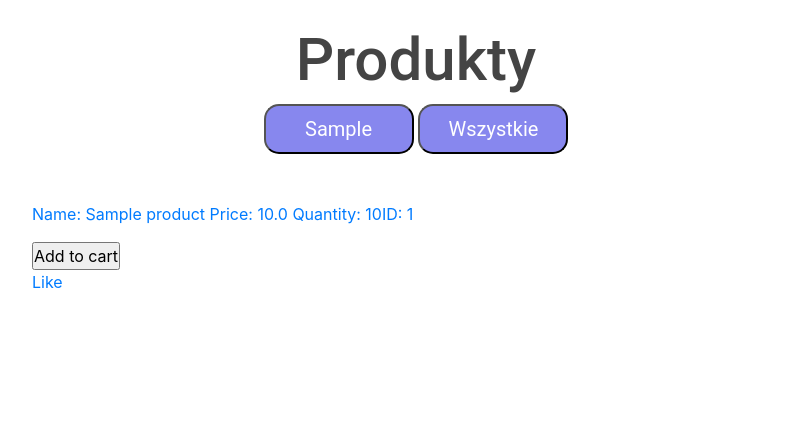
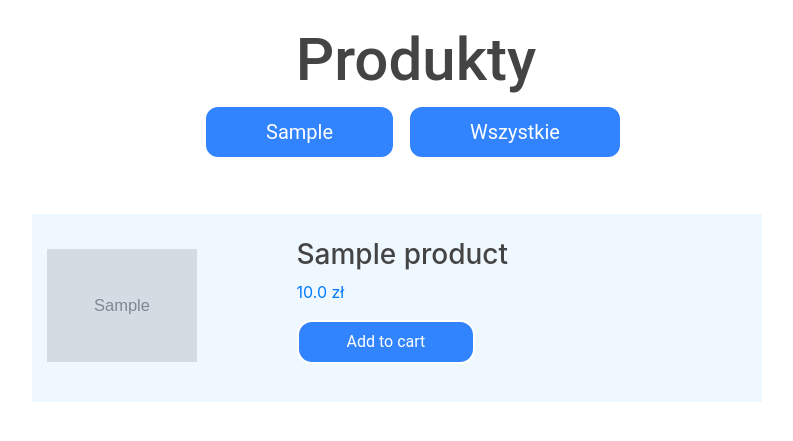
Before and after one commit to killzone10/BD2_project, a Flask app: page /products in a window 1280 px wide. Shown: the part 56-497 px from the top of the page, without its empty margins (53-846 px from the left). Run offline with Flask 2, Linux system fonts and the light colour scheme; tables that the repository leaves empty hold one stand-in row (values such as "Sample post"); grey boxes marked "Sample" are stand-in pictures; some libraries are stand-ins or nearby versions.

Commit message:
changed products page

```diff
--- a/app/static/main.css
+++ b/app/static/main.css
@@ -246,13 +246,13 @@ text-align: center;
     right: 0;
     padding-bottom: 25px;
 }
-#div1 {
+#div-left {
     display: inline-block;
     width:260px;
     /*height:120px;*/
     /*border: 1px solid red;*/
 }
-#div2 {
+#div-right {
     vertical-align:top;
     display: inline-block;
     width:400px;
@@ -331,3 +331,34 @@ text-align: center;
     border-color: #cef6ff;
     background: #4d95ff;
 }
+
+#tab-wrapper {
+    margin: auto;
+    left: 0;
+    right: 0;
+    padding-bottom: 25px;
+    background-color: aliceblue;
+    /*border-radius: 15px;*/
+}
+
+#tab-wrapper:hover {
+    padding-bottom: 25px;
+    background-color: #e8f1f8;
+    /*border-radius: 15px;*/
+}
+
+#tab-left {
+    display: inline-block;
+    width:260px;
+    border-radius: 15px;
+    padding: 15px;
+    /*height:120px;*/
+    /*border: 1px solid red;*/
+}
+#tab-right {
+    vertical-align:top;
+    display: inline-block;
+    width:400px;
+    /*height:160px;*/
+    /*border: 1px solid green;*/
+}
--- a/app/templates/products.html
+++ b/app/templates/products.html
@@ -6,24 +6,44 @@
     <div class="ind">
         <form method="post" action="/products">
             {% for product_type in product_types %}
-                <input type="submit" class="submit" value={{ product_type.title }} name="product_type"/>
+                <input type="submit" class=button2 value={{ product_type.title }} name="product_type"/>
             {% endfor %}
-            <input type="submit" class="submit" value="Wszystkie" name="product_type"/>
+            <input type="submit" class=button2 value="Wszystkie" name="product_type"/>
         </form>
     </div>
     <br></br>
     {% for result in products %}
-        <tr>
-            <p class="text-secondary"><a href="/products/{{ result.id }}"> Name: {{ result.name }}
-                Price: {{ result.price }} Quantity: {{ result.quantity }}ID: {{ result.id }} </a></p>
+        {#        <tr>#}
+        {#            <p class="text-secondary"><a href="/products/{{ result.id }}"> Name: {{ result.name }}#}
+        {#                Price: {{ result.price }} Quantity: {{ result.quantity }}ID: {{ result.id }} </a></p>#}
+        {##}
+        {#        </tr>#}
+        {#        <form method="post" action="/add_to_cart">#}
+        {#            <input type="hidden" name="hidden" value={{ result.id }}>#}
+        {#            <input type="submit" class="Cart" value="Add to cart" name="Add to cart">#}
+        {##}
+        {#        </form>#}
+        {#        <a href="{{ url_for('like') }}" title="Add to fav"> Like  </i> </a>#}
 
-        </tr>
-        <form method="post" action="/add_to_cart">
-            <input type="hidden" name="hidden" value={{ result.id }}>
-            <input type="submit" class="Cart" value="Add to cart" name="Add to cart">
+        <a href="/products/{{ result.id }}" style="text-decoration: none">
+            <div id="tab-wrapper">
 
-        </form>
-        <a href="{{ url_for('like') }}" title="Add to fav"> Like  </i> </a>
+                <div id="tab-left">
+                    <img width=150px class="product_img" src="{{ url_for('static', filename=result.photo) }}"/></div>
+                <div id="tab-right">
+                    <tr>
+                        <br>
+                        <h3>{{ result.name }}</h3>
+                        <p>{{ result.price }} zł</p>
+                    </tr>
+                    <form method="post" action="/add_to_cart">
+                        <input type="hidden" name="hidden" value={{ result.id }}>
+                        <input type="submit" class=button2 value="Add to cart" name="Add to cart">
+                    </form>
+                </div>
 
+            </div>
+        </a>
+        <br>
     {% endfor %}
 {% endblock %}
--- a/app/templates/specific_product.html
+++ b/app/templates/specific_product.html
@@ -11,9 +11,9 @@
     </div>
 
     <div id="wrapper">
-        <div id="div1">
+        <div id="div-left">
             <img class="product_img" src="{{ url_for('static', filename=product.photo) }}"/></div>
-        <div id="div2" class="product-description">
+        <div id="div-right" class="product-description">
             <h1> {{ product.name }} </h1>
             <h2> {{ product.price }} zł </h2>
             <p></p>
```
